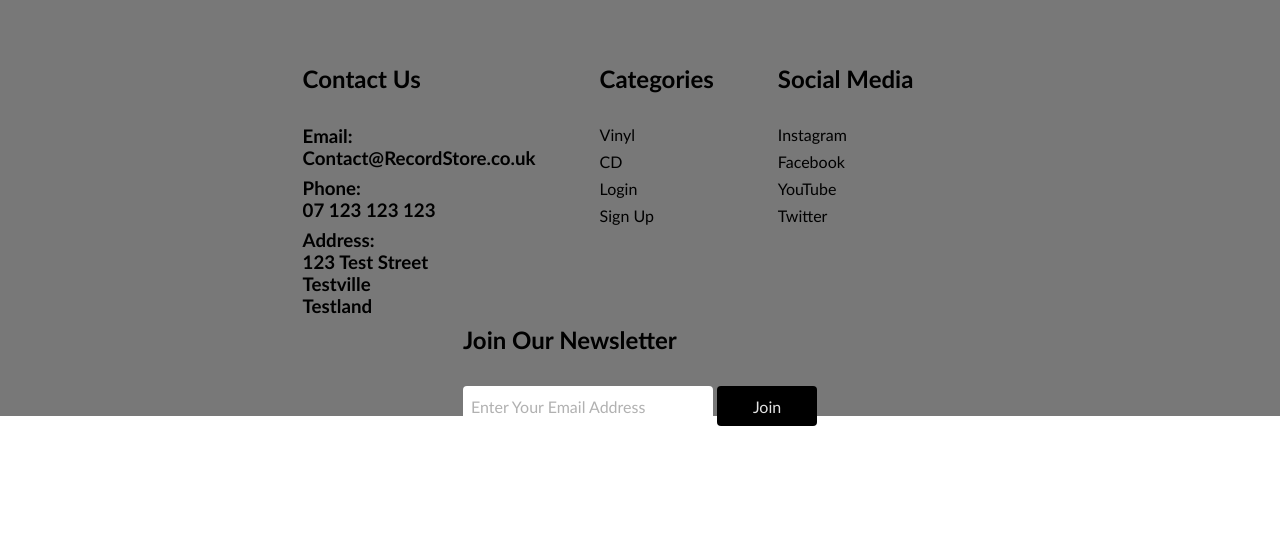
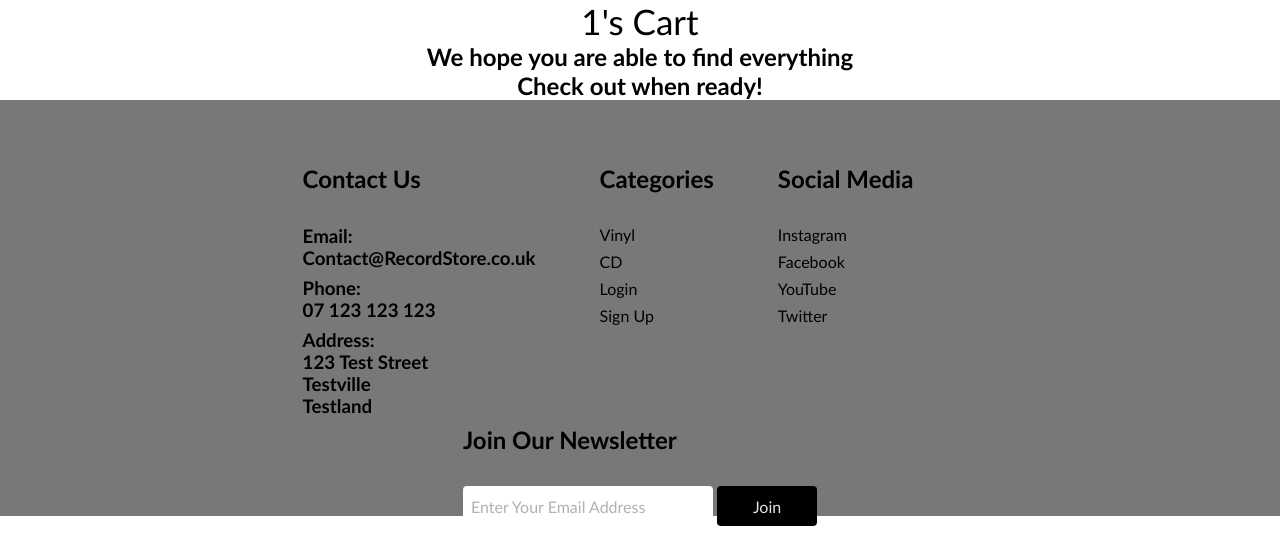
Before and after one commit to KieranWiertz/Programming-02-Assessment, a PHP site: page /cart.php in a window 1280 px wide. Shown: the part 80-636 px from the top of the page. Run offline with PHP 8.4, Linux system fonts and the light colour scheme; the visitor is signed in with stand-in values (Sample User, id 1).

Commit message:
cart page styling

```diff
--- a/cart.php
+++ b/cart.php
@@ -1,3 +1,15 @@
 <?php include_once 'header.php'; ?>
 
+    <div class="cart-user-info">
+        <?php
+          if (isset($_SESSION["useruid"])) {
+            echo "<p>" . $_SESSION["useruid"] . "'s Cart</p>";
+          }
+        ?>
+    </div>
+    <h2 class="video-description">We hope you are able to find everything<br>Check out when ready!</h2>
+
+    <div class="checkout-system">
+
+    </div>
 <?php include_once 'footer.php'; ?>
```
